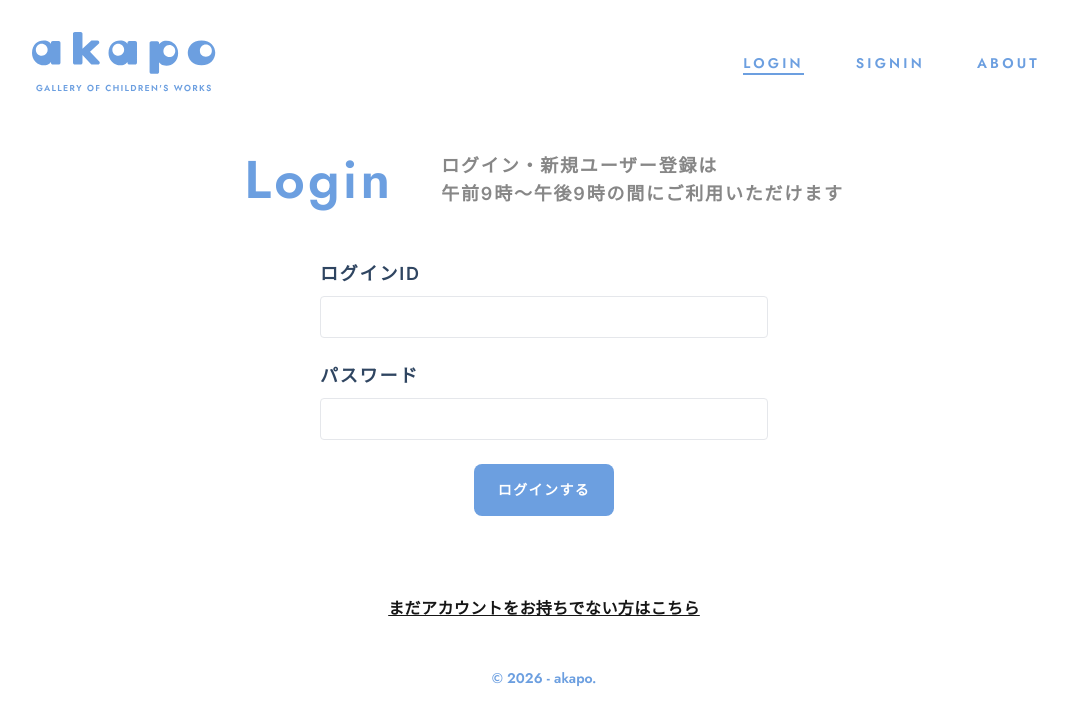
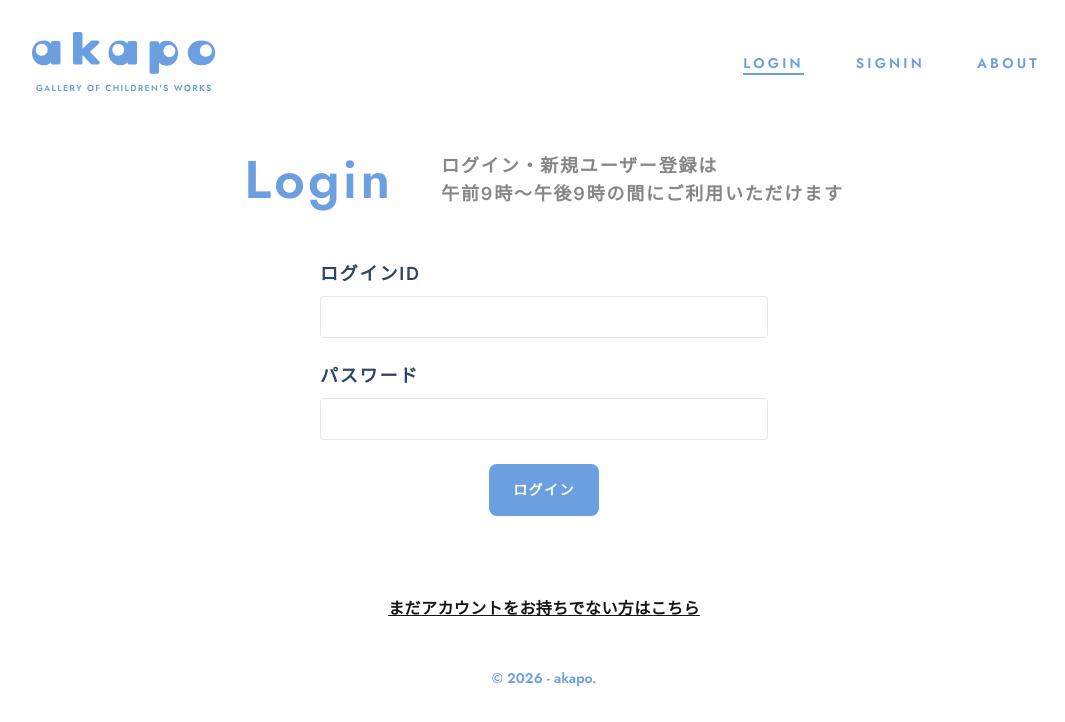
Before and after one commit to yko-git/akapo-app, a Next.js app in the folder front/: page /login in a window 1280 px wide. Shown: the top 722 px of the page, without its empty margins (96-1161 px from the left). Built offline with nearby package versions, Linux system fonts and the light colour scheme; no server answers.

Commit message:
feat: loginUserを置き換える（feature/feature-store/useAuthstore）

```diff
--- a/front/components/posts/loginUser/index.tsx
+++ b/front/components/posts/loginUser/index.tsx
@@ -4,16 +4,21 @@ import Button from "@/components/shared/button";
 import { createLogin, fetchUserData } from "@/api/fetchData";
 import { useRouter } from "next/navigation";
 import toast from "react-hot-toast";
+import { useAuthStore } from "@/stores/useAuthStore";
 
 const LoginUser = () => {
   const [loginId, setLoginId] = useState<string>("");
   const [password, setPassword] = useState<string>("");
+  const [isSubmitting, setIsSubmitting] = useState(false);
   const router = useRouter();
+
+  const { setUserProfile } = useAuthStore();
 
   const handleSubmit = async () => {
     const postData = { loginId, password };
 
     try {
+      setIsSubmitting(true);
       const token = await createLogin(postData);
       if (!token) {
         toast.error("ログインに失敗しました");
@@ -21,11 +26,14 @@ const LoginUser = () => {
       }
 
       const userData = await fetchUserData();
+      setUserProfile(userData);
       toast.success(`ようこそ ${userData?.name} さん`);
       router.push("/mypage");
     } catch (error) {
       toast.error("ログインに失敗しました");
       console.error("ログイン処理でエラーが発生しました", error);
+    } finally {
+      setIsSubmitting(false);
     }
   };
 
@@ -60,20 +68,13 @@ const LoginUser = () => {
           <Button
             type="submit"
             onClick={handleSubmit}
+            disabled={isSubmitting}
             className="py-4 px-6 text-white text-sm font-semibold tracking-widest rounded-lg"
           >
-            ログインする
+            {isSubmitting ? "ログイン中..." : "ログイン"}
           </Button>
         </div>
       </div>
-
-      {/* <div className="mt-5 border-l-2 pl-4 leading-loose">
-        現在機能開発中のため、
-        <br />
-        ログインID：<strong>test</strong>
-        <br />
-        パスワード：<strong>test</strong>で仮ログイン可能です。
-      </div> */}
     </>
   );
 };
```
